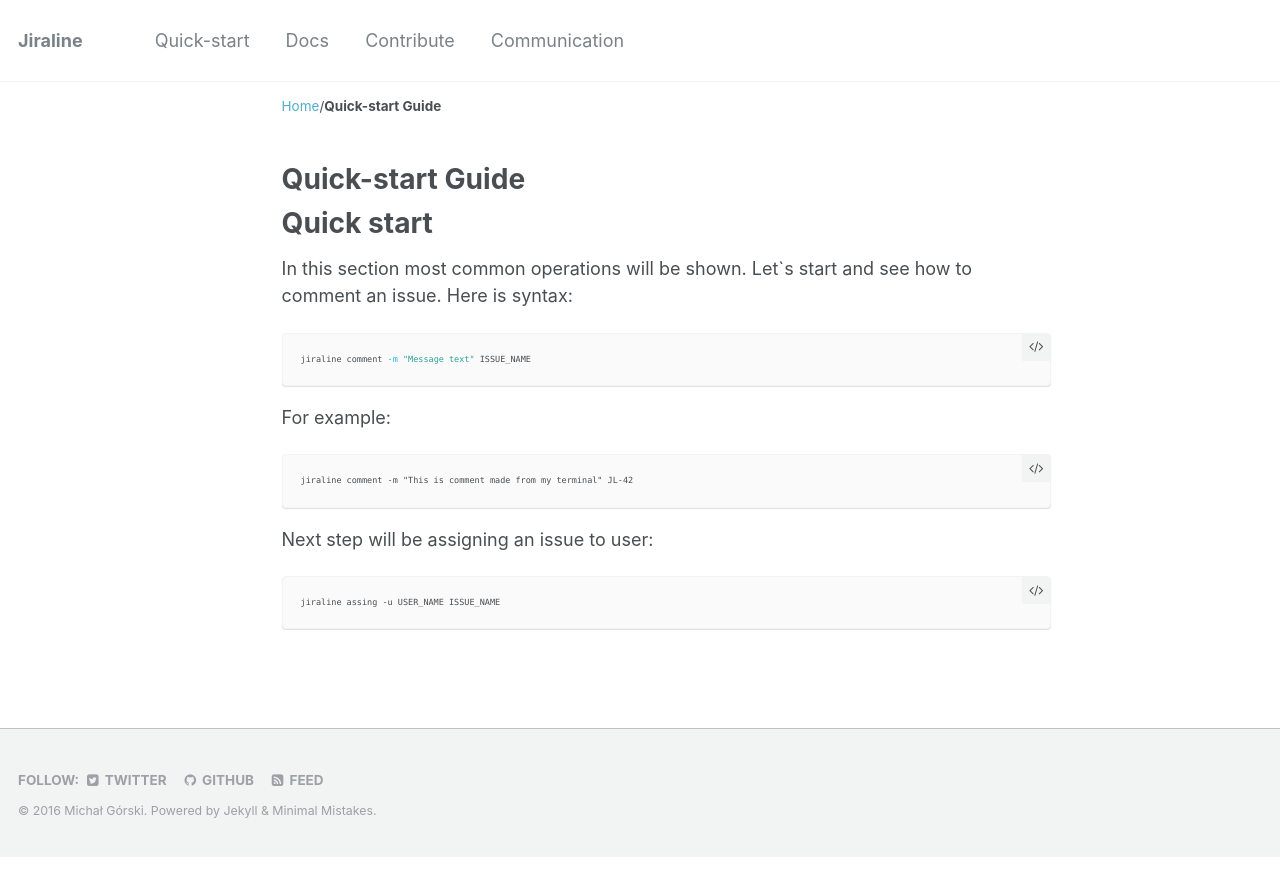
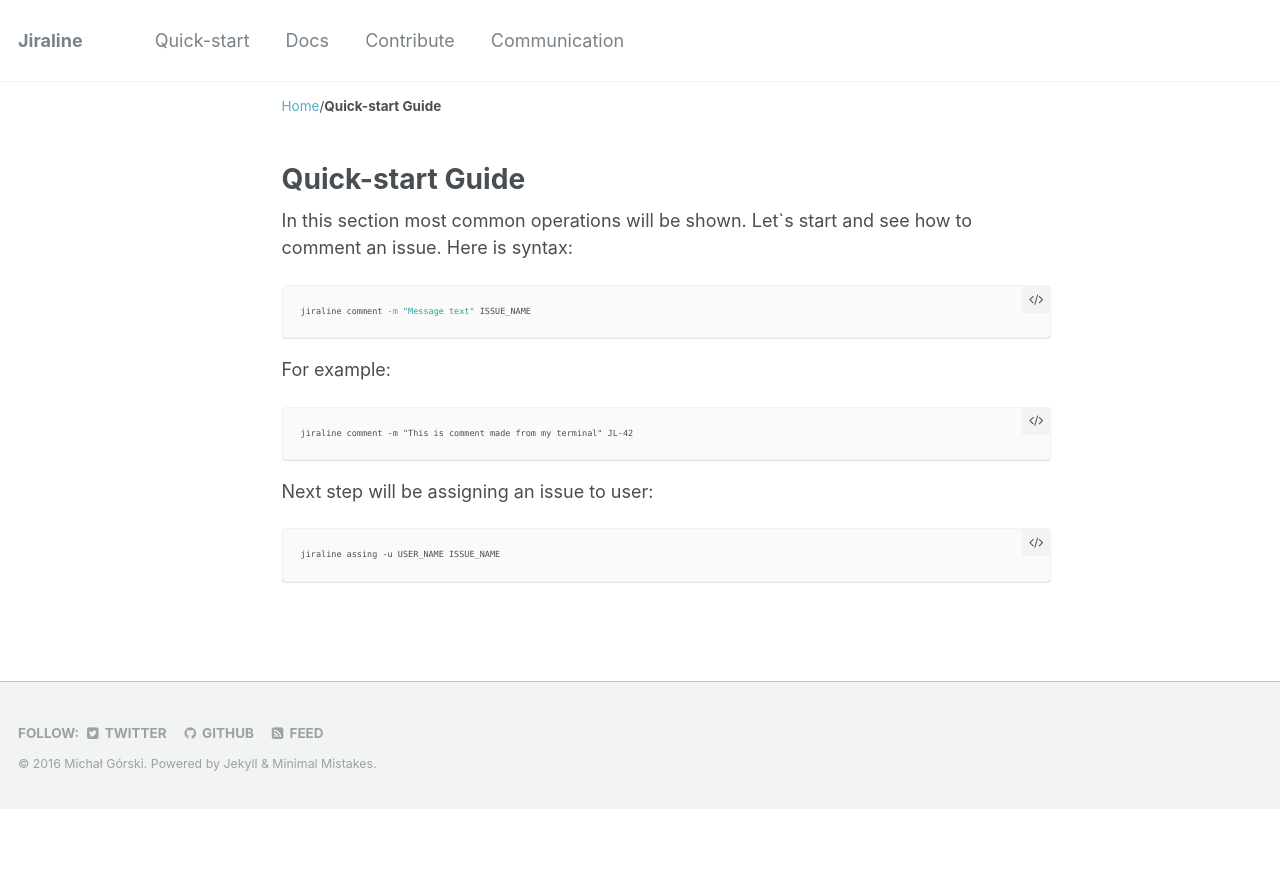
Before and after one commit to posbit/jiraline, a Jekyll site: the page built from _pages/quick-start.md, in a window 1280 px wide. Shown: the top 896 px of the page. Built offline with Jekyll 4.4.1, drawn with Linux system fonts in a browser that asks for light colours.

Commit message:
No internal header

```diff
--- a/_pages/quick-start.md
+++ b/_pages/quick-start.md
@@ -4,8 +4,6 @@
 ---
 
 {% include base_path %}
-
-# Quick start
 
 In this section most common operations will be shown. Let`s start and see how to comment an issue.
 Here is syntax:
```
